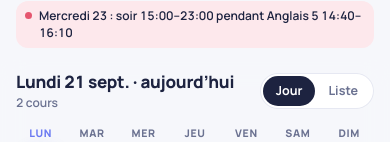
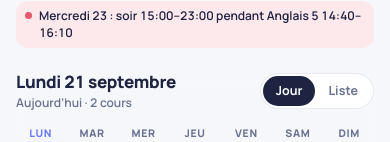
Before and after one commit to yassinelabiedh1-pixel/agenda-yassine, a plain HTML site: page index.html in a window 390 px wide. Shown: the part 418-560 px from the top of the page. Drawn offline with Linux system fonts and the light colour scheme.

Commit message:
Vue téléphone : titre du jour sur une ligne
Co-Authored-By: Claude Opus 5 <noreply@anthropic.com>

```diff
--- a/index.html
+++ b/index.html
@@ -161,7 +161,7 @@ h1{margin:0;font-size:clamp(26px,3.3vw,36px);font-weight:800;letter-spacing:-.02
 .mbar{display:none}
 .mrow{display:flex;align-items:center;justify-content:space-between;gap:12px}
 .mtitle{display:flex;flex-direction:column;min-width:0}
-.mtitle b{font-size:17px;font-weight:800;letter-spacing:-.015em}
+.mtitle b{font-size:17px;font-weight:800;letter-spacing:-.015em;white-space:nowrap;overflow:hidden;text-overflow:ellipsis}
 .mtitle span{font-size:12px;font-weight:600;color:var(--muted);white-space:nowrap;overflow:hidden;text-overflow:ellipsis}
 .seg{display:inline-flex;flex:none;padding:3px;border-radius:999px;background:var(--surface);box-shadow:inset 0 0 0 1px var(--line)}
 .seg button{height:30px;padding:0 13px;border:0;border-radius:999px;background:transparent;font-weight:700;font-size:12.5px;color:var(--muted);cursor:pointer}
@@ -518,9 +518,10 @@ input[type="time"]{font:700 15px var(--sans);height:42px;padding:0 12px;border-r
     var parts = [];
     if (nCours) parts.push(nCours + ' cours');
     if (work) parts.push('Madeleine ' + fmt(work.start) + '–' + fmt(work.end));
-    if (list.some(function(e){ return e.clash.length; })) parts.push('chevauchement');
-    $('mDay').textContent = DAYS[sel] + ' ' + (D0 + sel) + ' sept.' + (sel === t ? ' · aujourd’hui' : '');
-    $('mSub').textContent = parts.length ? parts.join(' · ') : 'Journée libre';
+    if (!parts.length) parts.push('Journée libre');
+    if (sel === t) parts.unshift('Aujourd’hui');
+    $('mDay').textContent = DAYS[sel] + ' ' + (D0 + sel) + ' septembre';
+    $('mSub').textContent = parts.join(' · ');
   }
 
   function pickDay(d){
```
